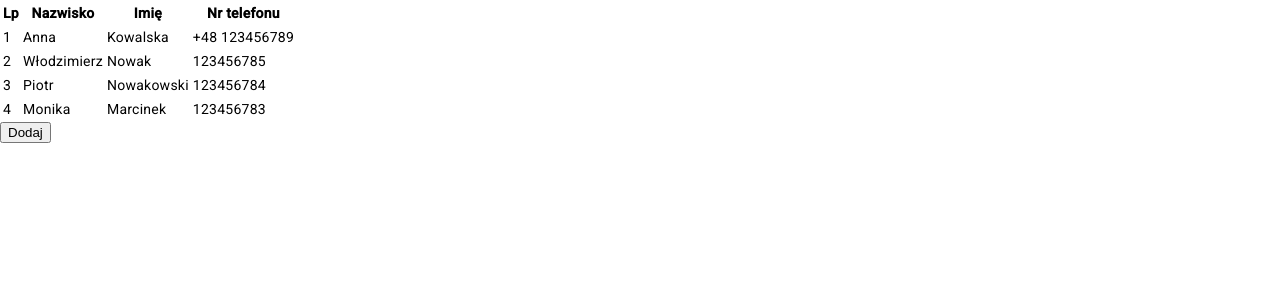
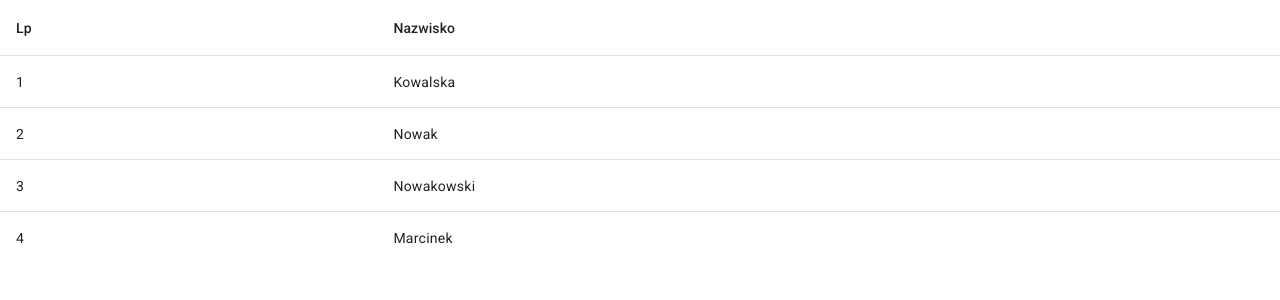
Before and after one commit to trenerit/app-contacts, an Angular app: page / in a window 1280 px wide. Shown: the top 300 px of the page. Built offline with nearby package versions, Linux system fonts and the light colour scheme.

Commit message:
add table

```diff
--- a/src/app/contacts/contacts-list/contacts-list.component.html
+++ b/src/app/contacts/contacts-list/contacts-list.component.html
@@ -1,20 +1,20 @@
-<table>
-    <thead>
-        <tr>
-            <th>Lp</th>
-            <th>Nazwisko</th>
-            <th>Imię</th>
-            <th>Nr telefonu</th>
-        </tr>
-    </thead>
-    <tbody>
-        <tr *ngFor="let contact of data; let i = index">
-            <td>{{ i + 1 }}</td>
-            <td>{{ contact.firstname }}</td>
-            <td>{{ contact.lastname }}</td>
-            <td>{{ contact.phoneNumber }}</td>
-        </tr>
-    </tbody>
-</table>
+<table mat-table [dataSource]="dataSource">
 
-<button>Dodaj</button>
+    <!--- Note that these columns can be defined in any order.
+          The actual rendered columns are set as a property on the row definition" -->
+
+    <!-- Lp Column -->
+    <ng-container matColumnDef="lp">
+      <th mat-header-cell *matHeaderCellDef> Lp </th>
+      <td mat-cell *matCellDef="let element; let i = index"> {{ i + 1 }} </td>
+    </ng-container>
+
+    <!-- Position Column -->
+    <ng-container matColumnDef="surname">
+      <th mat-header-cell *matHeaderCellDef> Nazwisko </th>
+      <td mat-cell *matCellDef="let element"> {{ element.surname }} </td>
+    </ng-container>
+
+    <tr mat-header-row *matHeaderRowDef="displayedColumns"></tr>
+    <tr mat-row *matRowDef="let row; columns: displayedColumns;"></tr>
+  </table>
--- a/src/app/contacts/contacts-list/contacts-list.component.ts
+++ b/src/app/contacts/contacts-list/contacts-list.component.ts
@@ -1,4 +1,5 @@
 import { Component } from '@angular/core';
+import { ContactModel } from '../../models/contact-model';
 
 @Component({
   selector: 'app-contacts-list',
@@ -7,11 +8,13 @@ import { Component } from '@angular/core';
 })
 export class ContactsListComponent {
 
-  data = [
-    {id: 1, firstname: 'Anna', lastname: 'Kowalska', phoneNumber: '+48 123456789'},
-    {id: 2, firstname: 'Włodzimierz', lastname: 'Nowak', phoneNumber: '123456785'},
-    {id: 3, firstname: 'Piotr', lastname: 'Nowakowski', phoneNumber: '123456784'},
-    {id: 4, firstname: 'Monika', lastname: 'Marcinek', phoneNumber: '123456783'}
+  displayedColumns: string[] = ['lp', 'surname'];
+
+  dataSource: ContactModel[] = [
+    {id: 1, firstname: 'Anna', surname: 'Kowalska', phoneNumber: '+48 123456789', email: 'email1@example.com', city: 'Kraków'},
+    {id: 2, firstname: 'Włodzimierz', surname: 'Nowak', phoneNumber: '123456785', email: 'email2@example.com', city: 'Kraków'},
+    {id: 3, firstname: 'Piotr', surname: 'Nowakowski', phoneNumber: '123456784', email: 'emai3@example.com', city: 'Warszawa'},
+    {id: 4, firstname: 'Monika', surname: 'Marcinek', phoneNumber: '123456783', email: 'emai4@example.com', city: 'Kraków'}
   ];
 
 }
--- a/src/app/contacts/contacts.module.ts
+++ b/src/app/contacts/contacts.module.ts
@@ -1,7 +1,7 @@
 import { NgModule } from '@angular/core';
 import { CommonModule } from '@angular/common';
 import { ContactsListComponent } from './contacts-list/contacts-list.component';
-
+import {MatTableModule} from '@angular/material/table';
 
 
 @NgModule({
@@ -9,7 +9,8 @@ import { ContactsListComponent } from './contacts-list/contacts-list.component';
     ContactsListComponent
   ],
   imports: [
-    CommonModule
+    CommonModule,
+    MatTableModule
   ],
   exports: [
     ContactsListComponent
--- /dev/null
+++ b/src/app/models/contact-model.ts
@@ -0,0 +1,10 @@
+export interface ContactModel {
+
+    id: number;
+    surname: string;
+    firstname: string;
+    phoneNumber: string;
+    email: string;
+    city: string;
+
+}
```
